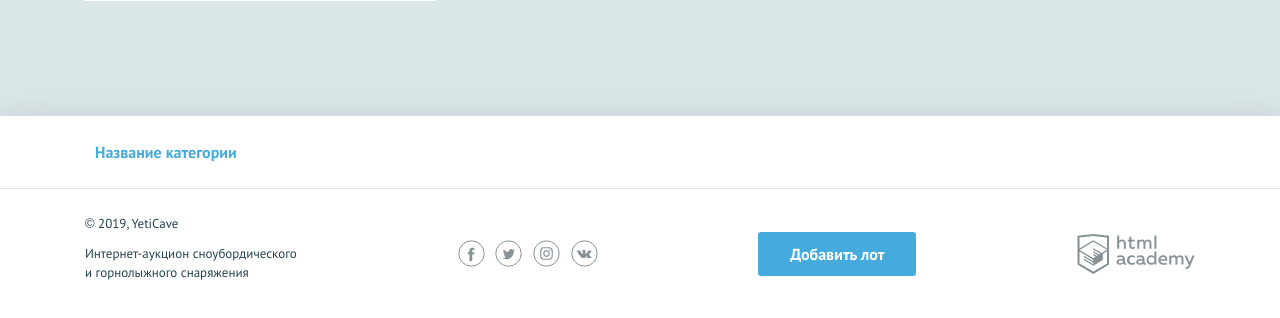
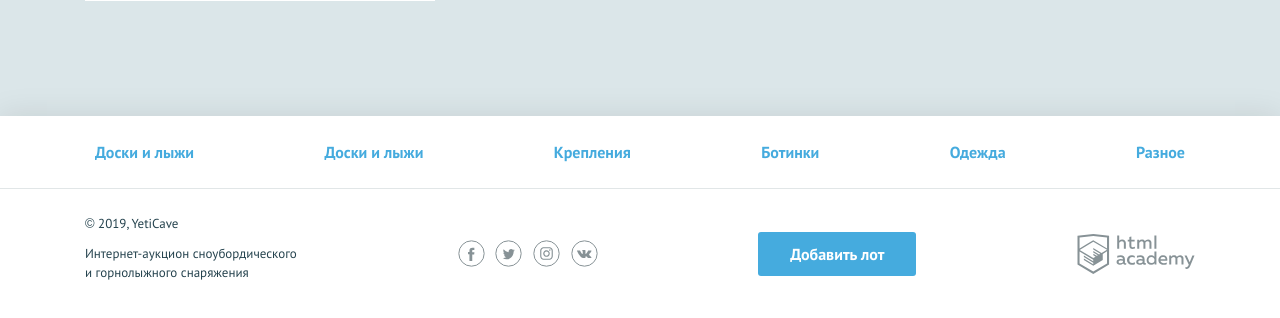
Before and after one commit to kingOfSauce/517275-yeticave-12, a PHP site: page / in a window 1280 px wide. Shown: the part 1026-1344 px from the top of the page. Run offline with PHP 8.4, Linux system fonts and the light colour scheme.

Commit message:
Update index.php

```diff
--- a/index.php
+++ b/index.php
@@ -131,9 +131,11 @@ $user_name = 'Дима'; // укажите здесь ваше имя
     <nav class="nav">
         <ul class="nav__list container">
             <!--заполните этот список из массива категорий-->
+            <?php foreach($lots as $key => $val): ?>
             <li class="nav__item">
-                <a href="pages/all-lots.html">Название категории</a>
+                <a href="pages/all-lots.html"><?=$val['category']; ?></a>
             </li>
+            <?php endforeach; ?>
         </ul>
     </nav>
     <div class="main-footer__bottom container">
```
